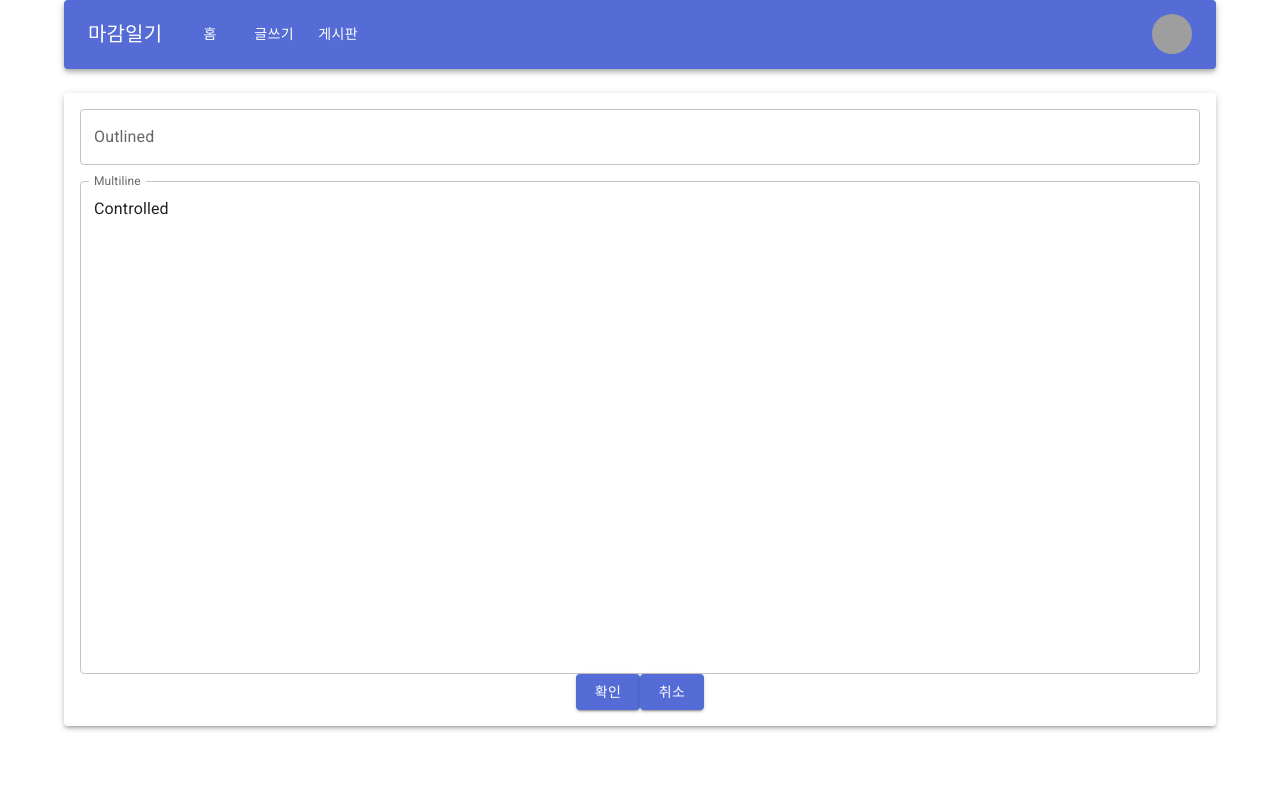
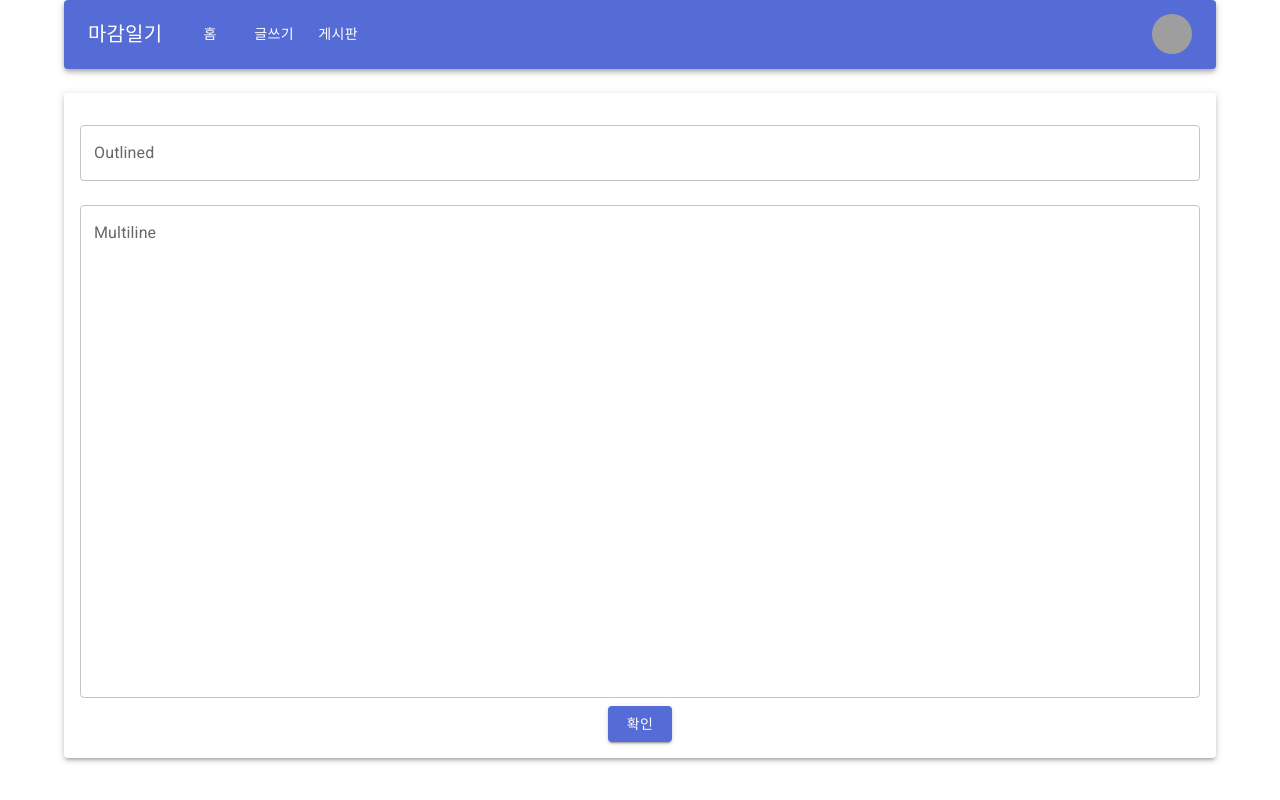
Before and after one commit to nambook445/firstGit, a React (Create React App) app in the folder client/: page /pages in a window 1280 px wide. Built offline with nearby package versions, Linux system fonts and the light colour scheme; grey boxes are pictures that could not be loaded.

Commit message:
axios로 react - mysql 연동 C.R

```diff
--- a/client/package.json
+++ b/client/package.json
@@ -15,6 +15,7 @@
     "http-proxy-middleware": "^2.0.3",
     "react": "^17.0.2",
     "react-dom": "^17.0.2",
+    "react-hook-form": "^7.27.1",
     "react-router-dom": "^6.2.1",
     "react-scripts": "5.0.0",
     "web-vitals": "^2.1.4"
--- a/client/src/App.js
+++ b/client/src/App.js
@@ -4,7 +4,6 @@ import Nav from './component/Nav';
 import CollapsibleTable from './component/Table/CollapsibleTable';
 import SimplePaper from './component/Write/Write';
 import { BrowserRouter, Route, Routes} from 'react-router-dom';
-import axios from 'axios'
 
 
 
--- a/client/src/component/Write/Write.js
+++ b/client/src/component/Write/Write.js
@@ -1,14 +1,37 @@
 import * as React from 'react';
 import Box from '@mui/material/Box';
 import Paper from '@mui/material/Paper';
-import Title from './src/Title';
-import Desc from './src/Desc';
-import BasicButtons from './src/Buttton';
+import TextField from '@mui/material/TextField';
+import Button from '@mui/material/Button';
+import axios from 'axios';
+
+import { useForm } from "react-hook-form";
+
+
 
 
 export default function SimplePaper() {
-  return (
-    <form>
+  const [hasError, setHasError] = React.useState(false)
+  const [title, setTitle] = React.useState([]);
+  const [description, setDescription] = React.useState([]);
+
+
+      const onSubmit = (e) => {
+        e.preventDefault();
+        let data ={
+          title: title,
+          description: description
+        };
+        axios.post("http://localhost:8080/api", JSON.stringify(data), {
+          headers: {
+            "Content-Type": `application/json`
+          }
+        }
+      ).then(res => console.log(res)).catch(err => setHasError(true))}
+
+
+      return (
+    <form onSubmit={onSubmit}>
       <Paper elevation={3}
         sx={{
           display: 'flex',
@@ -21,16 +44,31 @@ export default function SimplePaper() {
         }}
       >
         <Box sx={{
-          m: 1,
+          m: 2,
           display: 'flex',
           flexDirection: 'column',
-          margin: 2,
           justifyContent:'flex-start',
           flexGrow: 3
           }}>
-          <Title />
-          <Desc />
-          <BasicButtons />
+          <TextField id="outlined-basic" label="Outlined" name="title" value={title} onChange={(e) => {setTitle(e.target.value)}} variant="outlined" margin="normal" sx={{width: '100%'}} />
+
+          <TextField
+            id="outlined-multiline-static"
+            name="description"
+            label="Multiline"
+            multiline
+            rows={20}
+            margin="normal"
+            value={description}
+            onChange={e => setDescription(e.target.value)}
+            sx={{width: '100%'}}
+          />
+          <Box sx={{
+            display: 'flex',
+            justifyContent:'center'
+            }}>
+            <Button type="submit" variant="contained">확인</Button>
+          </Box>
         </Box>
       </Paper>
     </form>
--- a/client/src/component/Write/src/Buttton.js
+++ b/client/src/component/Write/src/Buttton.js
@@ -8,7 +8,7 @@ export default function BasicButtons() {
       display: 'flex',
       justifyContent:'center'
       }}>
-      <Button variant="contained">확인</Button>
+      <Button type="submit" variant="contained">확인</Button>
       <Button variant="contained">취소</Button>
     </Box>
   );
--- a/client/src/component/Write/src/Desc.js
+++ b/client/src/component/Write/src/Desc.js
@@ -13,10 +13,10 @@ export default function Desc() {
     <Box>
       <TextField
         id="outlined-multiline-static"
+        name="description"
         label="Multiline"
         multiline
         rows={20}
-        defaultValue="Default Value"
         value={value}
         onChange={handleChange}
         sx={{width: '100%'}}
--- a/client/src/component/Write/src/Title.js
+++ b/client/src/component/Write/src/Title.js
@@ -5,7 +5,7 @@ import TextField from '@mui/material/TextField';
 export default function Title() {
   return (
     <Box sx={{mb: 2}}>
-      <TextField id="outlined-basic" label="Outlined" variant="outlined" sx={{width: '100%'}} />
+      <TextField id="outlined-basic" name="title" label="Outlined" variant="outlined" sx={{width: '100%'}} />
     </Box>
   );
 }
```
Also changed, not shown: 2 other files (tests, documents, lock files or other folders).
